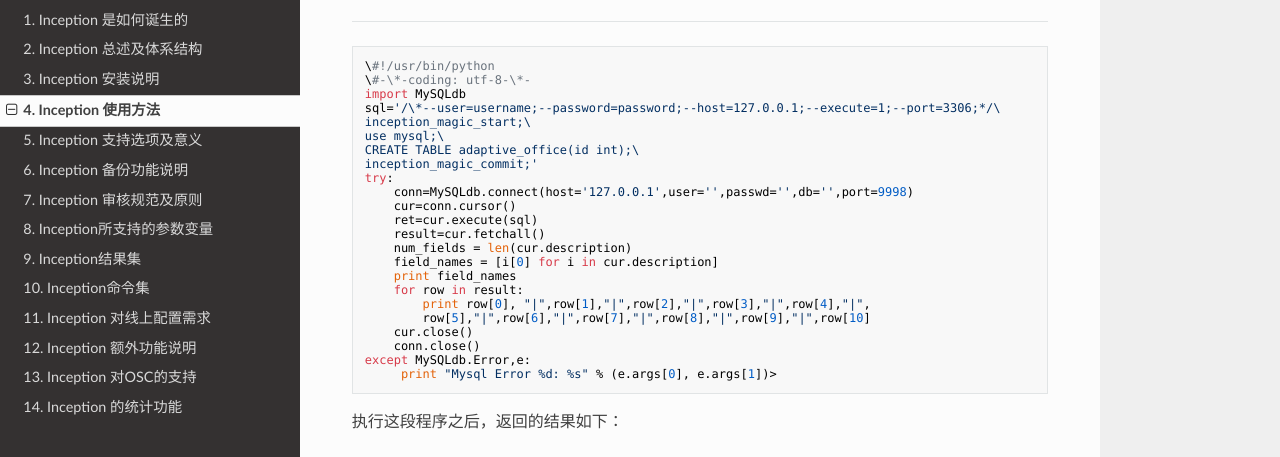
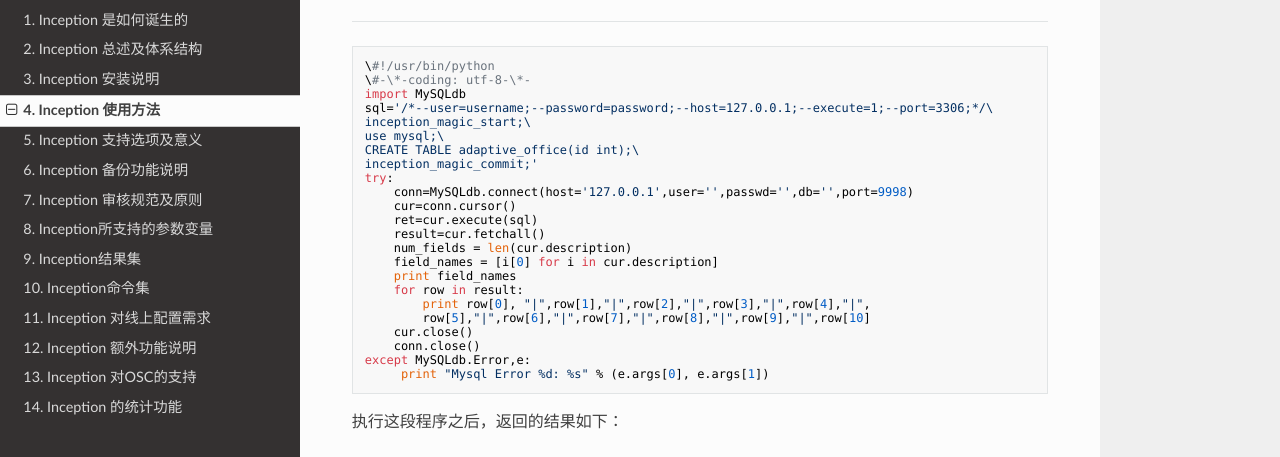
Before and after one commit to mysql-inception/inception-document, an MkDocs documentation site: the page built from docs/usage.md, in a window 1280 px wide and 900 px high, scrolled down 790 px. Shown: the part 159-616 px from the top of the window. Built offline with MkDocs 1.6.1, drawn with Linux system fonts in a browser that asks for light colours; nearby versions of some CDN libraries; old or Windows-style settings are respelled for this version of MkDocs.

Commit message:
修改文字错误

`````diff
--- a/docs/usage.md
+++ b/docs/usage.md
@@ -26,7 +26,7 @@ inception_magic_commit;
 \#!/usr/bin/python
 \#-\*-coding: utf-8-\*-
 import MySQLdb
-sql='/\*--user=username;--password=password;--host=127.0.0.1;--execute=1;--port=3306;*/\
+sql='/*--user=username;--password=password;--host=127.0.0.1;--execute=1;--port=3306;*/\
 inception_magic_start;\
 use mysql;\
 CREATE TABLE adaptive_office(id int);\
@@ -45,7 +45,7 @@ try:
     cur.close()
     conn.close()
 except MySQLdb.Error,e:
-     print "Mysql Error %d: %s" % (e.args[0], e.args[1])>
+     print "Mysql Error %d: %s" % (e.args[0], e.args[1])
 ````
 
 执行这段程序之后，返回的结果如下：
`````
